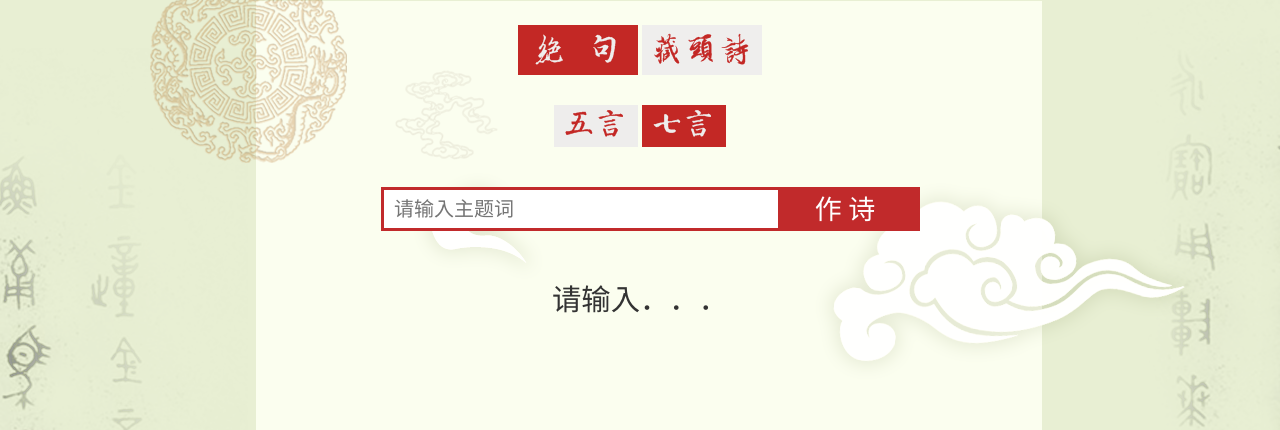
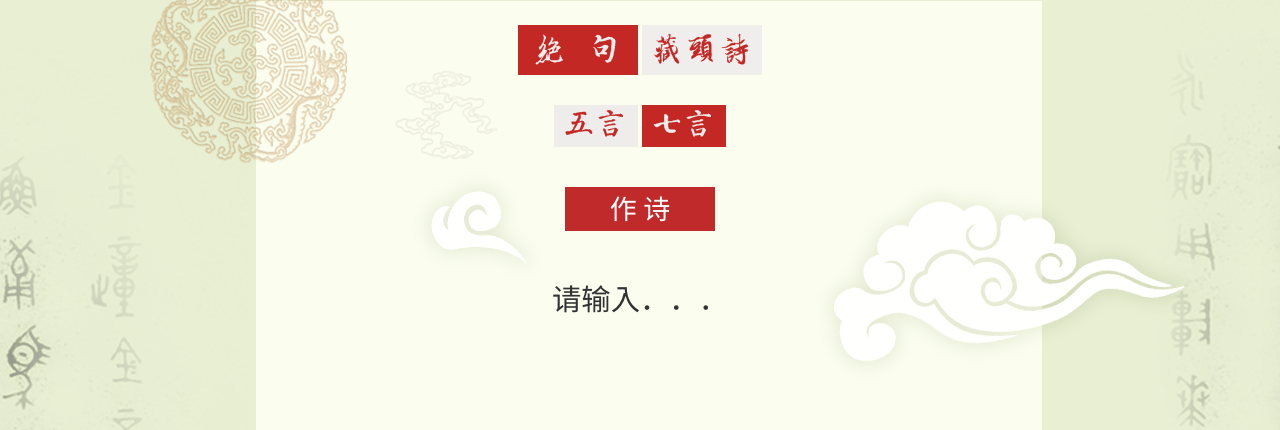
Before and after one commit to poetryexec/poetry, a Python web app: template sourcecode/templates/index_demo.html in a window 1280 px wide. Shown: the top 430 px of the page. Run offline with Jinja, Linux system fonts and the light colour scheme; the template is opened without the code that fills it, so the values that code supplies are empty.

Commit message:
hide jueju input element

```diff
--- a/sourcecode/templates/index_demo.html
+++ b/sourcecode/templates/index_demo.html
@@ -95,6 +95,10 @@
         <div class="non-selectable" style="height: 80px;">
             <div style="">
                 <img src="/images/jueju_checked.png" class="type_selector checked" panel-toggle="panel-head" id="jueju" />
+<!--                <span class="type_selector checked" panel-toggle="panel-head" id="jueju"-->
+<!--                     style="width: 150px; height: 50x; font-family: 黑体; font-size: 27px; color: #FFFFFF; line-height: 47px; margin: auto; cursor: pointer; background-color: #C12A2B">-->
+<!--                    <span>律&nbsp;诗</span></span>-->
+
                 <img src="/images/cangtou.png" class="type_selector" panel-toggle="panel-regular" id="cangtou" />
             </div>
         </div>
@@ -107,8 +111,8 @@
             </div>
             <div style="height: 100px;">
                 <div style="margin: auto; position: relative; left: 0px; top: 30px; height: 57px;"></div>
-                <div class="non-selectable" style="width: 150px; height: 44px; font-family: 黑体; font-size: 27px; color: #FFFFFF; line-height: 47px; margin: auto; position: relative; top: -25px; left: 205px; cursor: pointer; background-color: #C12A2B" id="button_yes"><span>作&nbsp;诗</span></div>
-                <div style="width: 400px; font-family: 'Microsoft YaHei'; position: relative; top: -69px; left: 41px;border:3px solid #C12A2B; background-color: #FFFFFF">
+                <div class="non-selectable" style="width: 150px; height: 44px; font-family: 黑体; font-size: 27px; color: #FFFFFF; line-height: 47px; margin: auto; position: relative; top: -25px; cursor: pointer; background-color: #C12A2B" id="button_yes"><span>作&nbsp;诗</span></div>
+                <div style=" display:none; width: 400px; font-family: 'Microsoft YaHei'; position: relative; top: -69px; left: 41px;border:3px solid #C12A2B; background-color: #FFFFFF">
                     <input id="user_input" placeholder="请输入主题词" type="text" style="margin-left:10px;outline: none; width: 100%; height: 38px; border: none; font-size: 15pt; background-color: transparent" />
                 </div>
             </div>
```
Also changed, not shown: sourcecode/share/new/1560995048.2889972.jpg (added), 1 other file.
